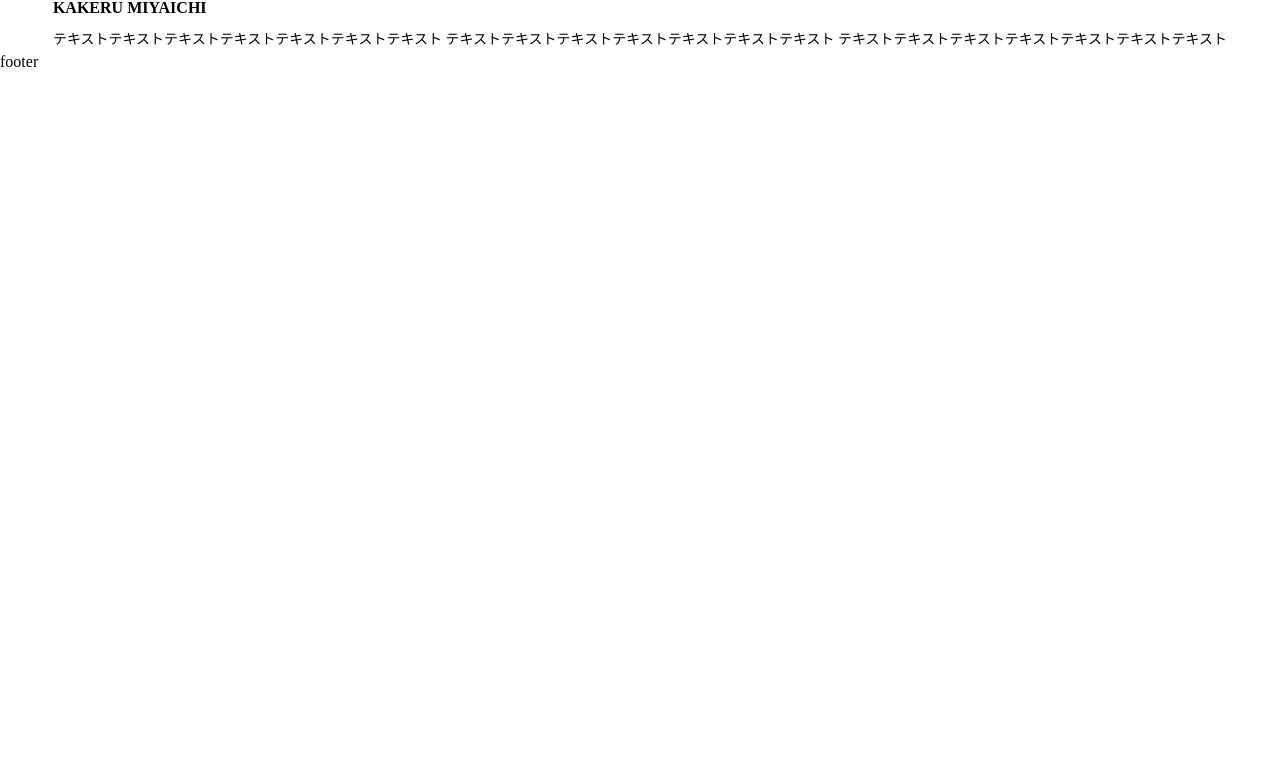
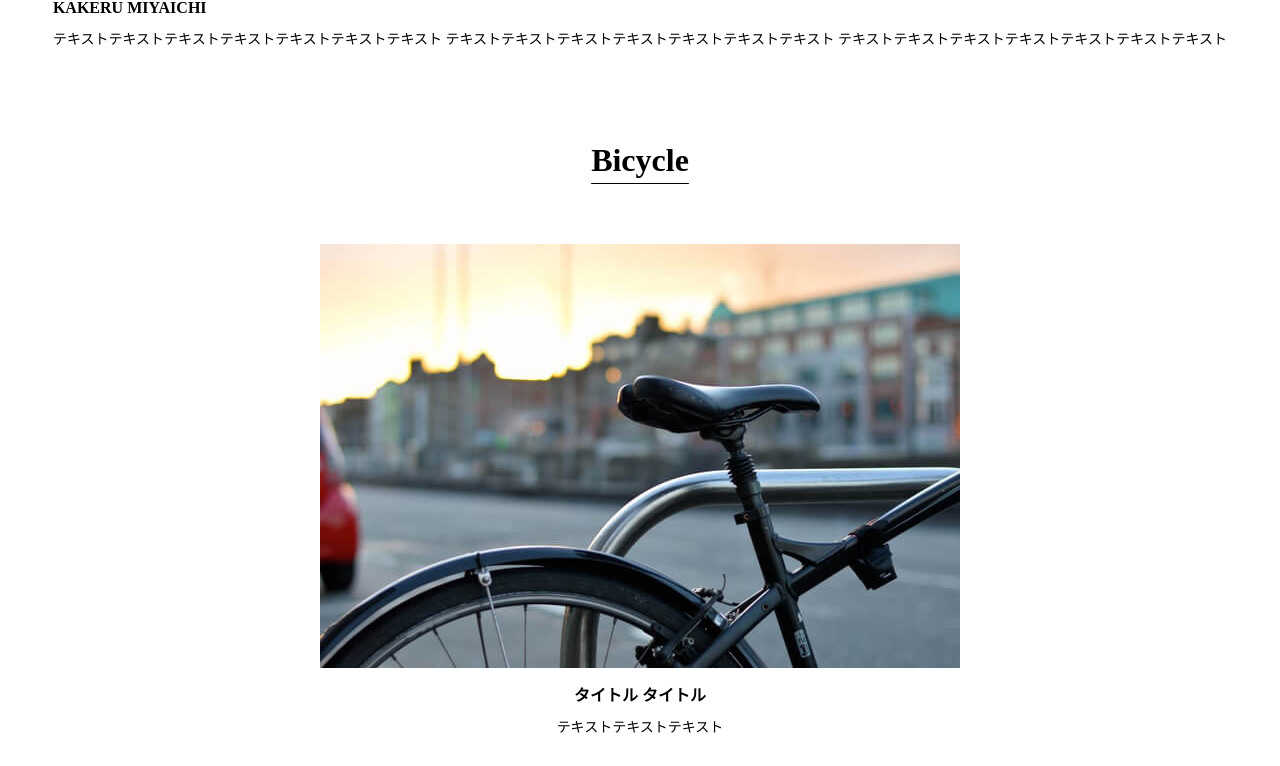
Before and after one commit to zorro901/html-prod-sample, a Next.js app: page / in a window 1280 px wide. Shown: the part 980-1746 px from the top of the page. Before the commit the page ends 1600 px from the top, so only its background shows below. Built offline with nearby package versions, Linux system fonts and the light colour scheme.

Commit message:
Create bicycle

```diff
--- /dev/null
+++ b/components/bicycle.tsx
@@ -0,0 +1,38 @@
+import Image from "next/image";
+import { FC } from "react";
+
+const Bicycle = () => {
+  return (
+    <section className={'mx-[30px] flex flex-col items-center'}>
+      <div className={'pt-[86px]'}>
+        <h1
+          className={'text-[32px] font-bold leading-normal tracking-normal text-center underline decoration-[.5px] underline-offset-[12px] mb-[60px]'}>
+          Bicycle
+        </h1>
+      </div>
+      <BicyclePicture bicycleNum={1}/>
+      <BicyclePicture bicycleNum={2}/>
+      <BicyclePicture bicycleNum={3}/>
+    </section>
+  );
+}
+
+type Props = {
+  bicycleNum: number;
+};
+
+const BicyclePicture: FC<Props> = ({bicycleNum}) => {
+  return (
+    <div className={'flex flex-col justify-center items-center mb-[30px]'}>
+      <Image
+        src={`/assets/bicycle${bicycleNum}.jpg`} height={424} width={640}
+      />
+      <div className={'flex flex-col'}>
+        <h3 className={'mt-4 mb-[10px] text-center font-bold'}>タイトル タイトル</h3>
+        <p className={'text-sm'}>テキストテキストテキスト</p>
+      </div>
+    </div>
+  );
+}
+
+export default Bicycle;
--- a/pages/index.tsx
+++ b/pages/index.tsx
@@ -2,6 +2,7 @@ import type { NextPage } from 'next'
 import Header from "../components/header";
 import Hero from "../components/hero";
 import About from "../components/about";
+import Bicycle from "../components/bicycle";
 
 const Home: NextPage = () => {
   return (
@@ -10,6 +11,7 @@ const Home: NextPage = () => {
       <main>
         <Hero/>
         <About/>
+        <Bicycle/>
       </main>
       <div className={'h-3'}>footer</div>
     </div>
```
